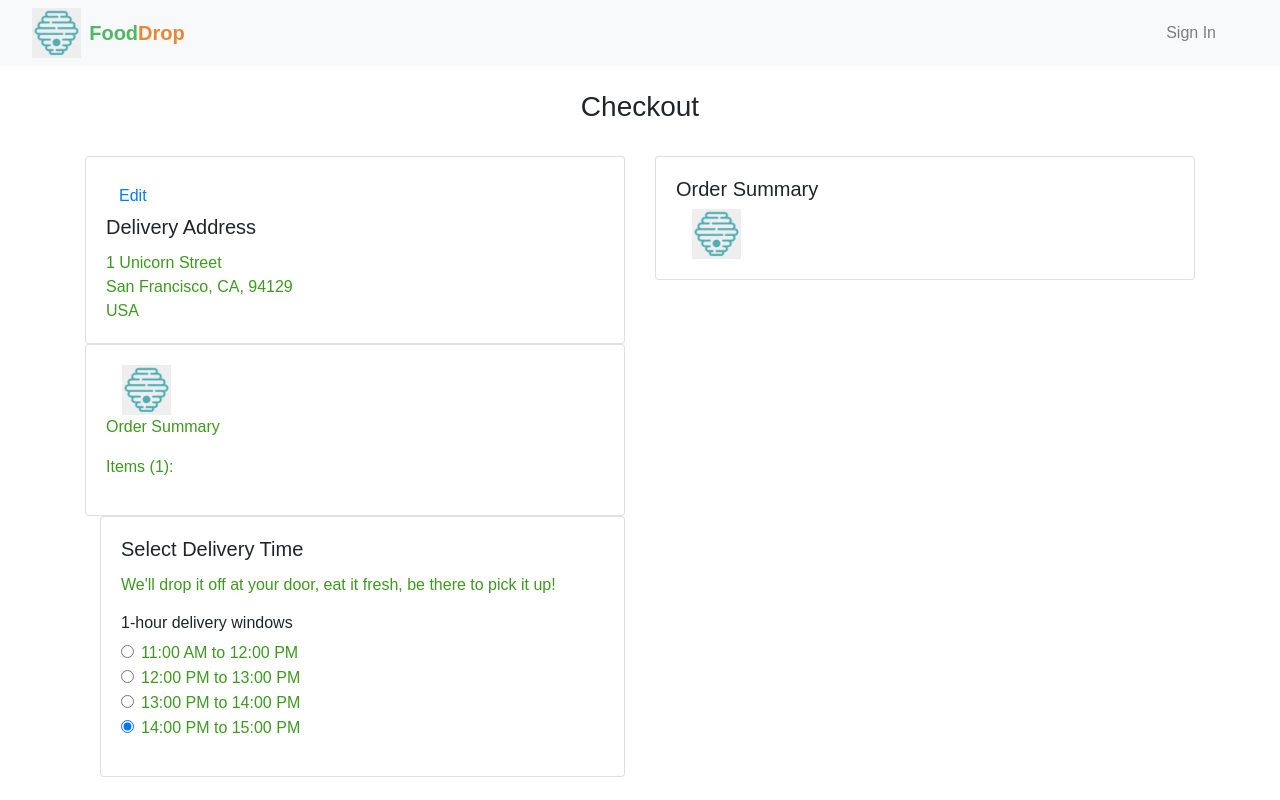
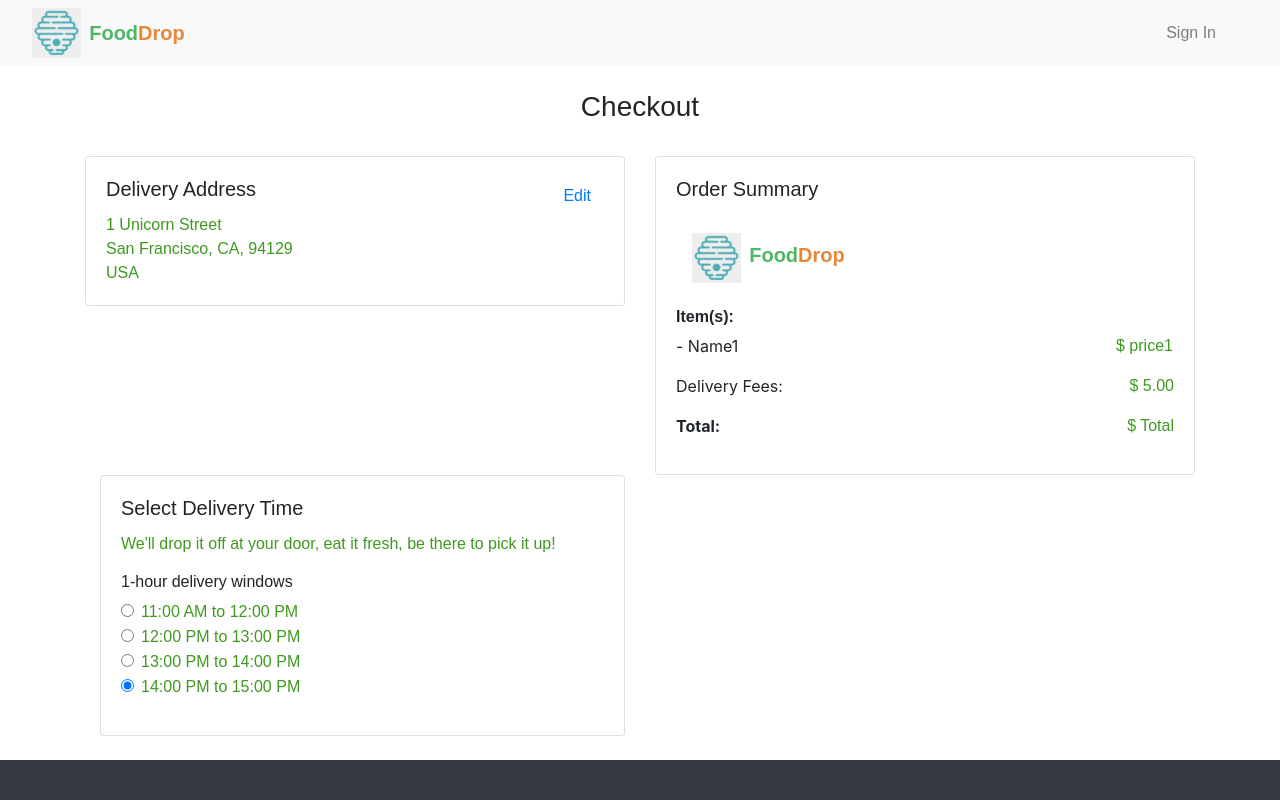
Before and after one commit to jerpowel321/Hackathon-Freedom, a React (Create React App) app in the folder foodbnbv1/: page /customer/status in a window 1280 px wide. Shown: the top 800 px of the page. Built offline with nearby package versions, Linux system fonts and the light colour scheme; a web font is replaced by a local one.

Commit message:
Styling of the Summary Page

```diff
--- a/foodbnbv1/src/pages/customer/status.js
+++ b/foodbnbv1/src/pages/customer/status.js
@@ -25,10 +25,10 @@ class Status extends Component {
 
 
                         <div className="row">
-               <div className="col-sm-6">
+                            <div className="col-sm-6">
                                 <div className="card">
                                     <div className="card-body">
-                                        <div className="inline-block">
+                                        <div className="float-right">
                                             <button type="button" className="btn btn-link flex-end">Edit</button>
                                         </div>
                                         <h5 class="card-title">Delivery Address</h5>
@@ -44,30 +44,49 @@ class Status extends Component {
                                 <div className="card">
                                     <div className="card-body">
                                         <h5>Order Summary</h5>
-                                        <div className="float-center">
-                                        <img className="ml-3 mr-2" id="logo" src="../images/foodlogo.png" alt="logo" />
+                                        <br></br>
+                                        <div className="inline-block">
+                                            <img className="ml-3 mr-2" id="logo" src="../images/foodlogo.png" alt="logo" />
+                                            <b><a className="navbar-brand"><span className="green">Food</span><span className="orange">Drop</span></a></b>
+                                        </div>
+
+                                        <br></br>
+
+                                        <div>
+                                            <h6 className="font-weight-bold">Item(s):</h6>
+                                        </div>
+                                        <div className="row">
+                                            <div className="col-10">
+                                                <h7>- Name1</h7>
+                                            </div>
+                                            <div className="col-2">
+                                                <p className="">$ price1</p>
+                                            </div>
+                                        </div>
+
+                                        <div className="row">
+                                        <div className="col-10">
+                                            <h7>Delivery Fees:</h7>
+                                            </div>
+                                            <div className="col-2">
+                                            <p className="float-right">$ 5.00</p>
+                                            </div>
+                                        </div>
+
+                                        <div>
+                                            <b><h7>Total:</h7></b>
+                                            <p className="float-right">$ Total</p>
                                         </div>
                                     </div>
+                                </div>
 
-                                </div>
                             </div>
+                        </div>
 
 
 
-                            <div className="col-sm-6">
-                                <div className="card">
-                                    <div className="card-body">
-                                        <div className="inline-block">
-                                            <img className="ml-3 mr-2" id="logo" src="../images/foodlogo.png" alt="logo" />
-                                        </div>
+                        {/* <div className="inline-block"> */}
 
-                                        <p>Order Summary</p>
-                                        <p>Items (1):</p>
-                                    </div>
-                                </div>
-                            </div>
-
-                        </div>
 
 
                         {/* <br></br> */}
@@ -81,7 +100,7 @@ class Status extends Component {
 
 
                                     <p>We'll drop it off at your door, eat it fresh, be there to pick it up!</p>
-            <form>
+                                    <form>
                                         <div className="form-group">
                                             <h6>1-hour delivery windows</h6>
                                             <div className="form-check">
@@ -104,7 +123,7 @@ class Status extends Component {
                                                     13:00 PM to 14:00 PM
                                             </label>
                                             </div>
-                          <div className="form-check">
+                                            <div className="form-check">
                                                 <input className="form-check-input" type="radio" name="exampleRadios" id="exampleRadios1" value="option1" checked></input>
                                                 <label className="form-check-label" for="exampleRadios1">
                                                     14:00 PM to 15:00 PM
```
